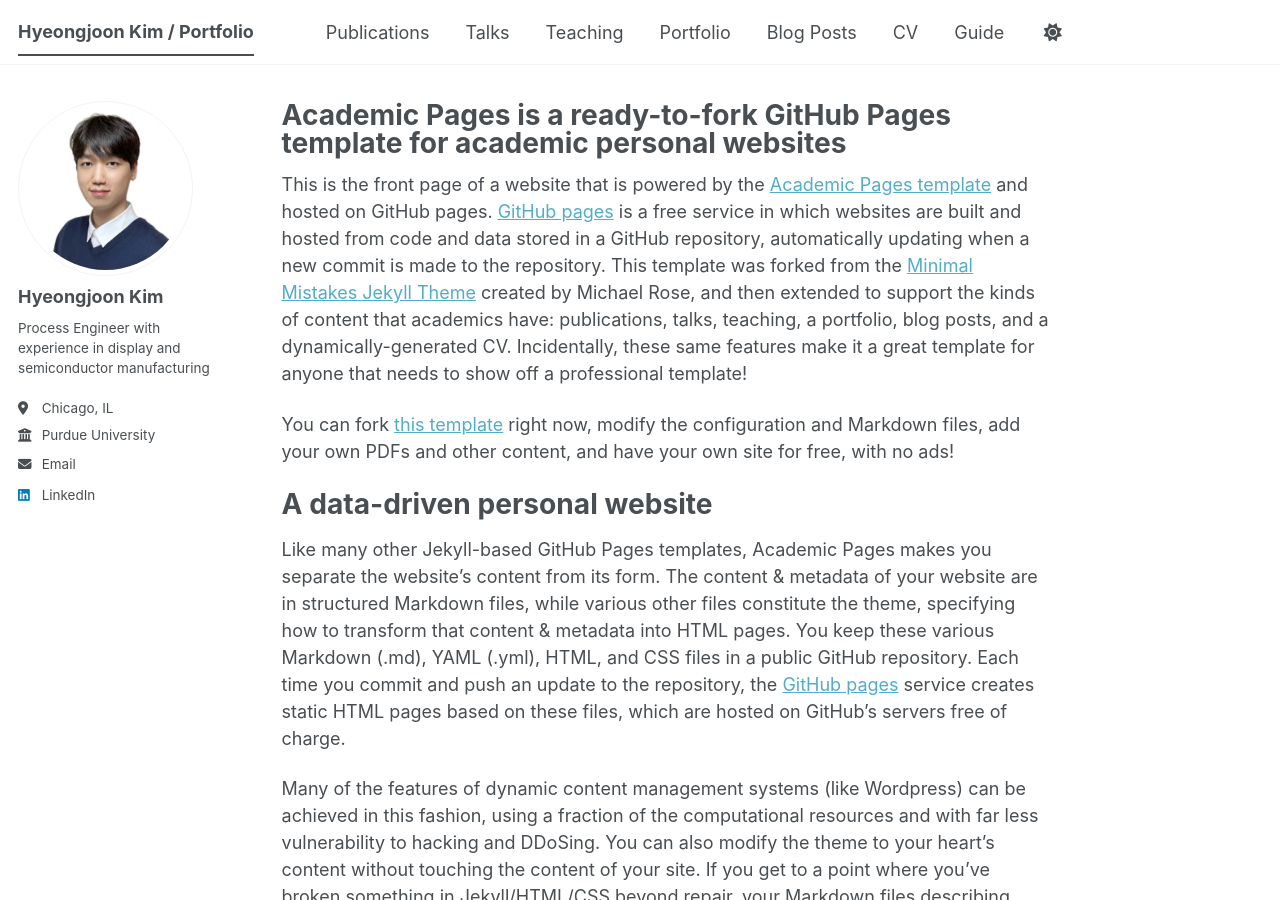
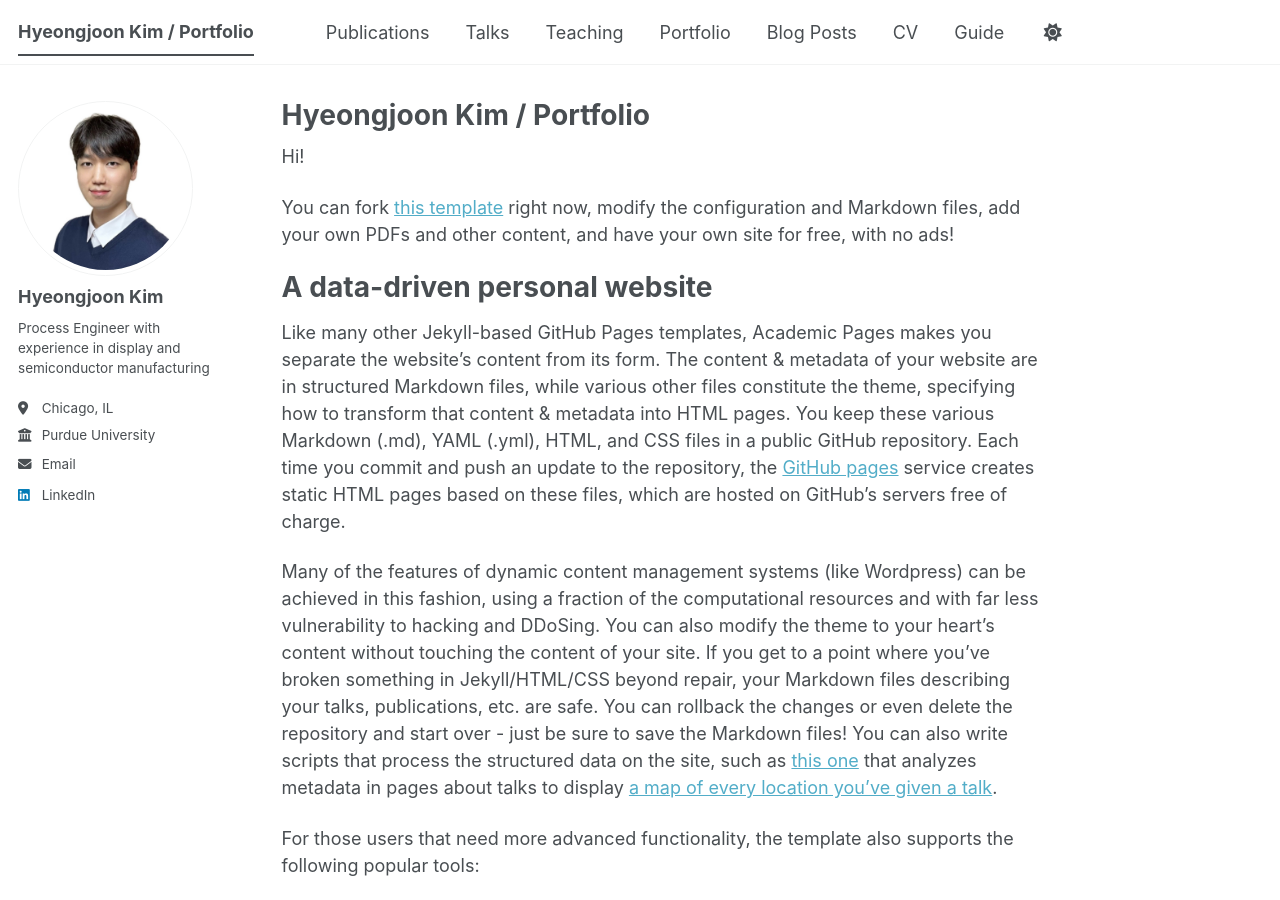
Before and after one commit to joonk1214/joonk1214.github.io, a Jekyll site: the page built from _pages/about.md, in a window 1280 px wide and 900 px high. Built offline with Jekyll 4.4.1, drawn with Linux system fonts in a browser that asks for light colours; a script bundle is joined from its source files by our own code; library files that are not in the unit come from our copies.

Commit message:
Update about.md

```diff
--- a/_pages/about.md
+++ b/_pages/about.md
@@ -1,13 +1,13 @@
 ---
 permalink: /
-title: "Academic Pages is a ready-to-fork GitHub Pages template for academic personal websites"
+title: "Hyeongjoon Kim / Portfolio"
 author_profile: true
 redirect_from:
   - /about/
   - /about.html
 ---
 
-This is the front page of a website that is powered by the [Academic Pages template](https://github.com/academicpages/academicpages.github.io) and hosted on GitHub pages. [GitHub pages](https://pages.github.com) is a free service in which websites are built and hosted from code and data stored in a GitHub repository, automatically updating when a new commit is made to the repository. This template was forked from the [Minimal Mistakes Jekyll Theme](https://mmistakes.github.io/minimal-mistakes/) created by Michael Rose, and then extended to support the kinds of content that academics have: publications, talks, teaching, a portfolio, blog posts, and a dynamically-generated CV. Incidentally, these same features make it a great template for anyone that needs to show off a professional template!
+Hi!
 
  You can fork [this template](https://github.com/academicpages/academicpages.github.io) right now, modify the configuration and Markdown files, add your own PDFs and other content, and have your own site for free, with no ads!
 
```
